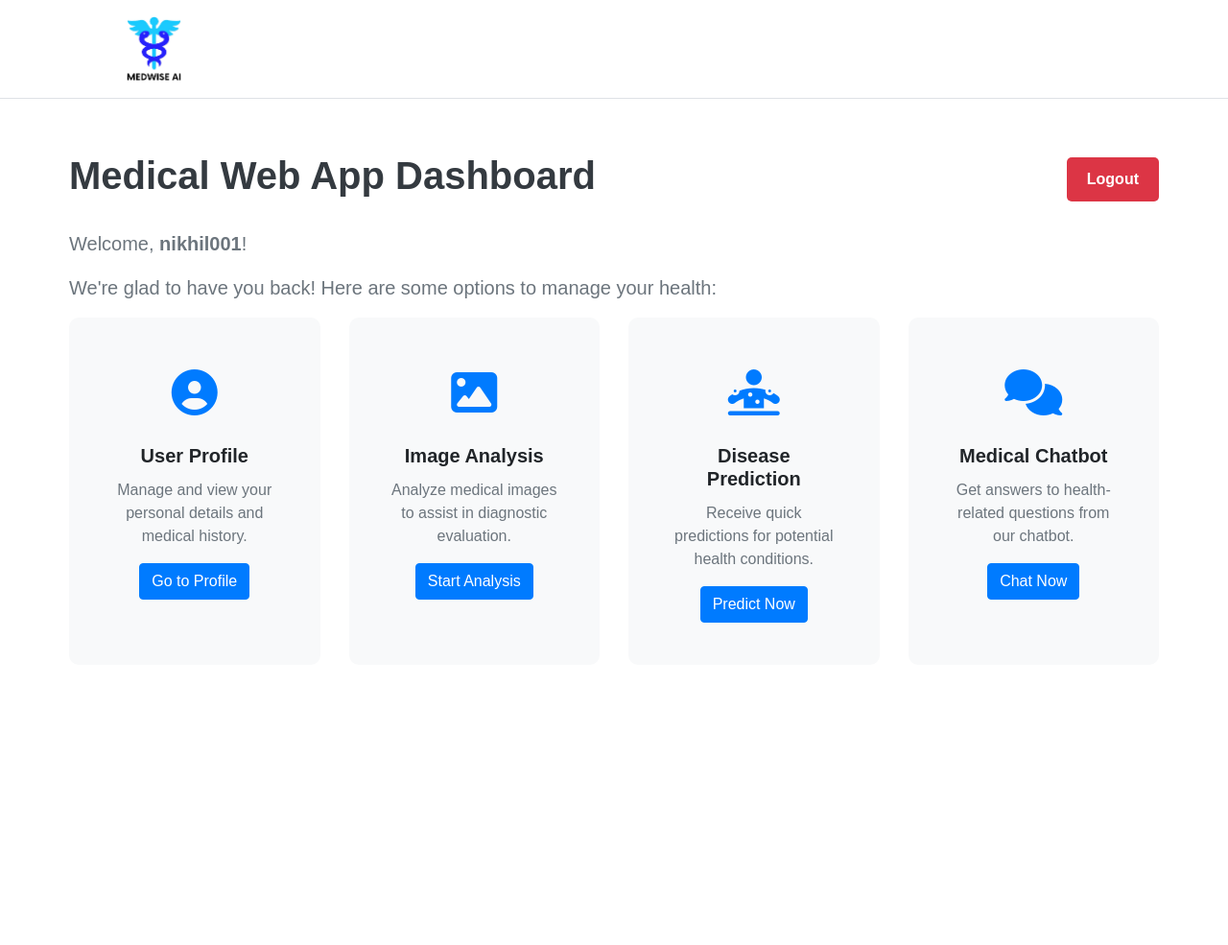
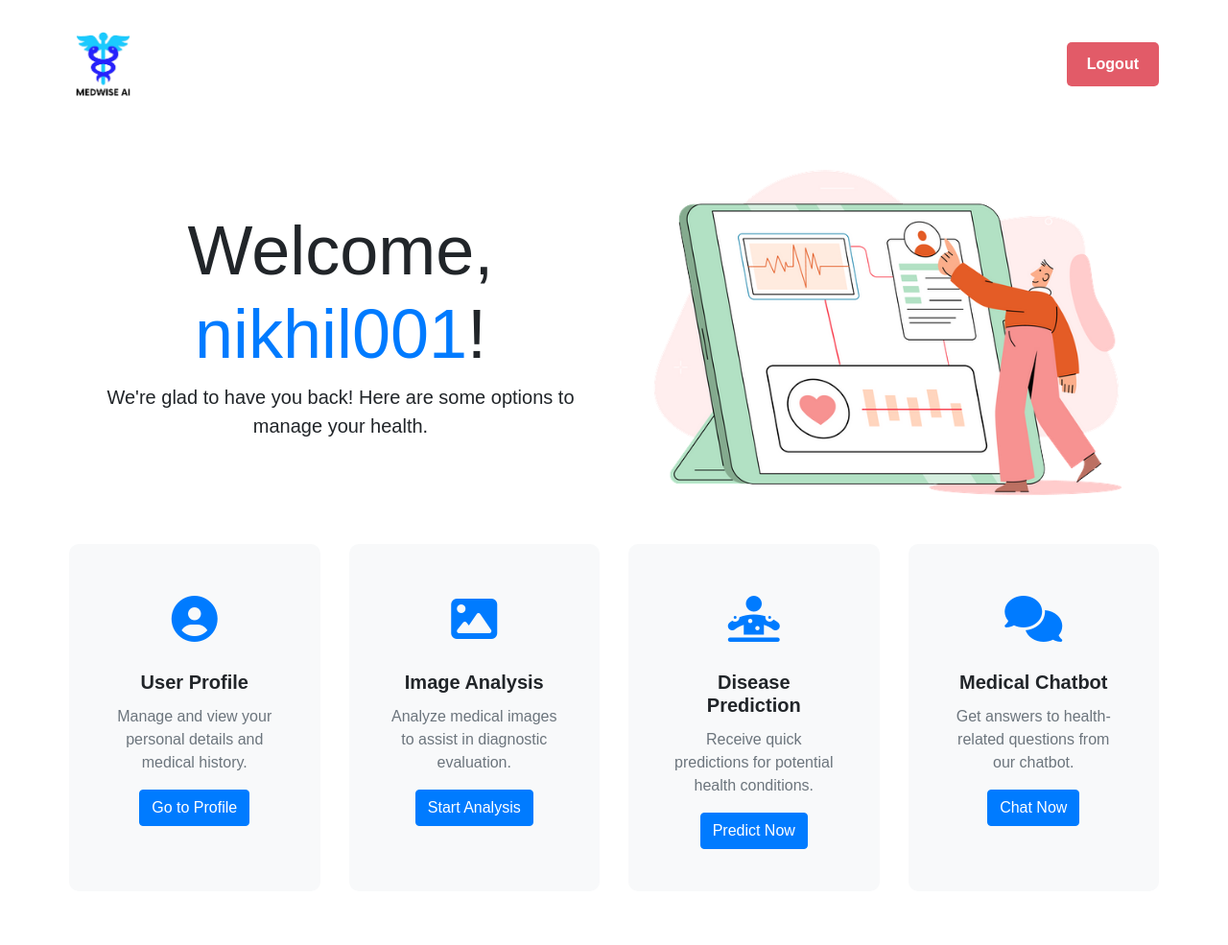
Before and after one commit to subhashit/AI-based-Medical-Web-Application, a Flask app: page /dashboard in a window 1280 px wide. Shown: the whole page at 96% size. Before the commit the page ends 649 px from the top, so only its background shows below. Run offline with Flask 3, Linux system fonts and the light colour scheme; a user stored in the database is signed in; some libraries are stand-ins or nearby versions.

Commit message:
dashboard updated

```diff
--- a/medical_app/app.py
+++ b/medical_app/app.py
@@ -67,7 +67,7 @@ with app.app_context():
 # **database part end**
 
 # ***image analysis part start***
-model = load_model('C:/Users/subha/OneDrive/Desktop/project/AI-based-Medical-Web-Application/medical_app/BrainTumor.h5')
+model = load_model('BrainTumor.h5')
 print('Model loaded. Check http://127.0.0.1:5000/')
 
 def get_className(classNo):
--- a/medical_app/static/css/dashboard.css
+++ b/medical_app/static/css/dashboard.css
@@ -0,0 +1,76 @@
+body {
+    background-color: white;
+    font-family: Arial, sans-serif;
+}
+img {
+    object-fit: contain;
+}
+.dashboard-container {
+    max-width: 1200px;
+    margin: 0 auto;
+    padding: 2rem;
+}
+.dashboard-header {
+    display: flex;
+    justify-content: space-between;
+    align-items: center;
+    margin-bottom: 1.5rem;
+}
+.dashboard-title {
+    font-size: 2.5rem;
+    font-weight: bold;
+    color: #343a40;
+}
+.logout-btn {
+    background-color: #dc3545cf;
+    color: white;
+    padding: 10px 20px;
+    border-radius: 5px;
+    text-decoration: none;
+    font-weight: bold;
+    transition: background-color 0.3s ease;
+}
+.logout-btn:hover {
+    background-color: #e73163;
+    color: #f8f9fa;
+}
+.welcome-message {
+    font-size: 1.25rem;
+    color: #6c757d;
+    font-weight: normal;
+    margin-bottom: 1rem;
+}
+.card {
+    border: none;
+    border-radius: 10px;
+    transition: all 0.3s ease;
+    cursor: pointer;
+}
+.card:hover {
+    transform: scale(1.05);
+    box-shadow: 0 5px 15px rgba(0, 0, 0, 0.2);
+}
+.card-icon {
+    font-size: 3rem;
+    color: #007bff;
+    margin-bottom: 1rem;
+}
+.card-title {
+    font-size: 1.25rem;
+    font-weight: bold;
+}
+.card-text {
+    color: #6c757d;
+}
+.row {
+    display: flex;
+    justify-content: space-around;
+    flex-wrap: wrap;
+}
+.col-md-3 {
+    display: flex;
+    justify-content: center;
+}
+.card-body {
+    text-align: center;
+}
--- a/medical_app/templates/dashboard.html
+++ b/medical_app/templates/dashboard.html
@@ -7,104 +7,45 @@
     <link rel="stylesheet" href="https://stackpath.bootstrapcdn.com/bootstrap/4.5.2/css/bootstrap.min.css">
     <link rel="stylesheet" href="{{ url_for('static', filename='css/dashboard.css') }}">
     <style>
-        body {
-            background-color: white;
-            font-family: Arial, sans-serif;
-        }
-        img {
-            object-fit: contain;
-        }
-        .dashboard-container {
-            max-width: 1200px;
-            margin: 0 auto;
-            padding: 2rem;
-        }
-        .dashboard-header {
-            display: flex;
-            justify-content: space-between;
-            align-items: center;
-            margin-bottom: 1.5rem;
-        }
-        .dashboard-title {
-            font-size: 2.5rem;
-            font-weight: bold;
-            color: #343a40;
-        }
-        .logout-btn {
-            background-color: #dc3545;
-            color: white;
-            padding: 10px 20px;
-            border-radius: 5px;
-            text-decoration: none;
-            font-weight: bold;
-            transition: background-color 0.3s ease;
-        }
-        .logout-btn:hover {
-            background-color: #c82333;
-        }
-        .welcome-message {
-            font-size: 1.25rem;
-            color: #6c757d;
-            font-weight: normal;
-            margin-bottom: 1rem;
-        }
-        .card {
-            border: none;
-            border-radius: 10px;
-            transition: all 0.3s ease;
-            cursor: pointer;
-        }
-        .card:hover {
-            transform: scale(1.05);
-            box-shadow: 0 5px 15px rgba(0, 0, 0, 0.2);
-        }
-        .card-icon {
-            font-size: 3rem;
-            color: #007bff;
-            margin-bottom: 1rem;
-        }
-        .card-title {
-            font-size: 1.25rem;
-            font-weight: bold;
-        }
-        .card-text {
-            color: #6c757d;
-        }
-        .row {
-            display: flex;
-            justify-content: space-around;
-            flex-wrap: wrap;
-        }
-        .col-md-3 {
-            display: flex;
-            justify-content: center;
-        }
-        .card-body {
-            text-align: center;
-        }
+
     </style>
 </head>
 <body>
     <!-- Header -->
-     <header class="d-flex flex-wrap align-items-center justify-content-center justify-content-md-between py-3 mb-4 border-bottom">
-        <div class="col-md-3 mb-2 mb-md-0">
+     <header class="dashboard-container">
+        <div class="dashboard-header mb-2 mb-md-0">
             <img src="{{ url_for('static', filename='images/logo.png') }}" alt="logo" height="70px" width="70px">
+            <a href="{{ url_for('logout') }}" class="btn logout-btn">Logout</a>
         </div>
      </header>
 
+     <!-- hero -->
+     <section class="pt-4 pt-md-11">
+        <div class="container">
+          <div class="row align-items-center">
+            <div class="col-12 col-md-5 col-lg-6 order-md-2">
+
+              <!-- Image -->
+              <img src="{{ url_for('static', filename='images/dashboard-img.png') }}" class="img-fluid mw-md-150 mw-lg-130 mb-6 mb-md-0" alt="..." data-aos="fade-up" data-aos-delay="100">
+
+            </div>
+            <div class="col-12 col-md-7 col-lg-6 order-md-1" data-aos="fade-up">
+
+              <!-- Heading -->
+              <h1 class="display-3 text-center text-md-start">
+                Welcome, <span class="text-primary">{{ user.username }}</span>! <br>
+              </h1>
+
+              <!-- Text -->
+              <p class="lead text-center text-md-start text-body-secondary mb-6 mb-lg-8">
+                We're glad to have you back! Here are some options to manage your health.
+              </p>
+            </div>
+          </div> <!-- / .row -->
+        </div> <!-- / .container -->
+      </section>
+
 <div class="dashboard-container">
-    <div class="dashboard-header">
-        <h1 class="dashboard-title">Medical Web App Dashboard</h1>
-        <!-- Logout Button -->
-        <a href="{{ url_for('logout') }}" class="btn logout-btn">Logout</a>
-    </div>
-
-    <!-- Display User's Name and Welcome Message -->
-    <div class="welcome-message">
-        <p>Welcome, <strong>{{ user.username }}</strong>!</p> <!-- Use Jinja template variable for user's name -->
-        <p>We're glad to have you back! Here are some options to manage your health:</p>
-    </div>
-
     <div class="row">
         <!-- User Profile Card -->
         <div class="col-md-3 mb-4">
```
Also changed, not shown: medical_app/instance/database.db, medical_app/static/images/dashboard-img.png (added).
